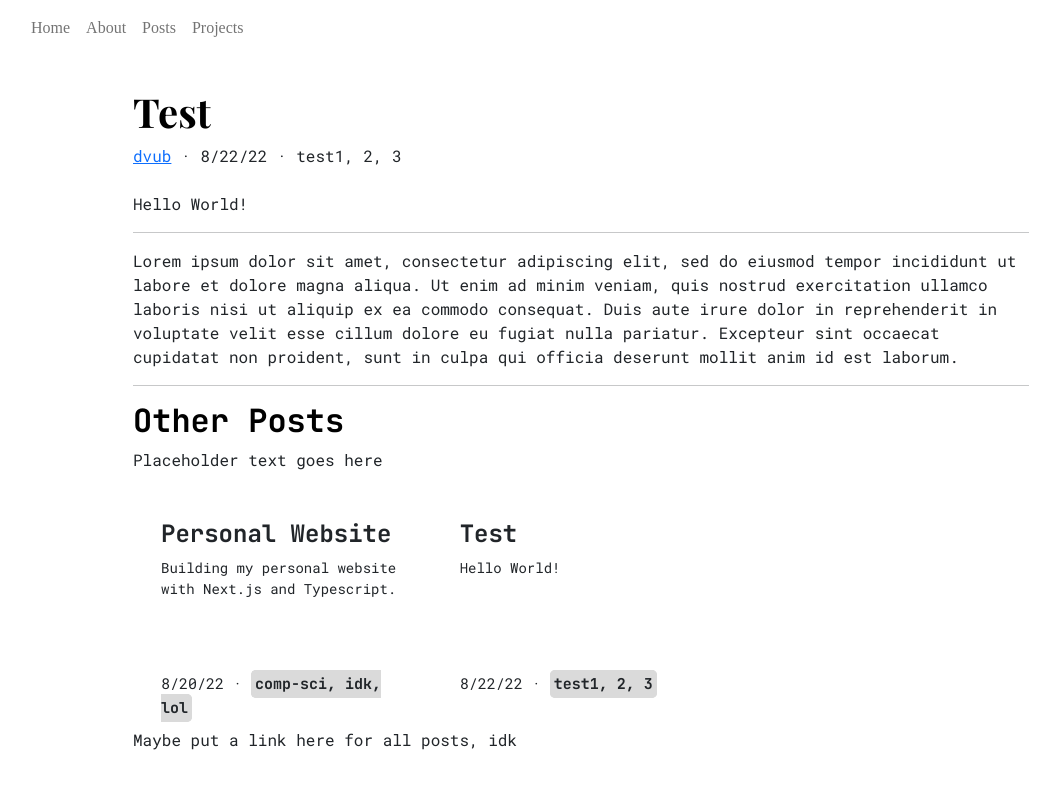
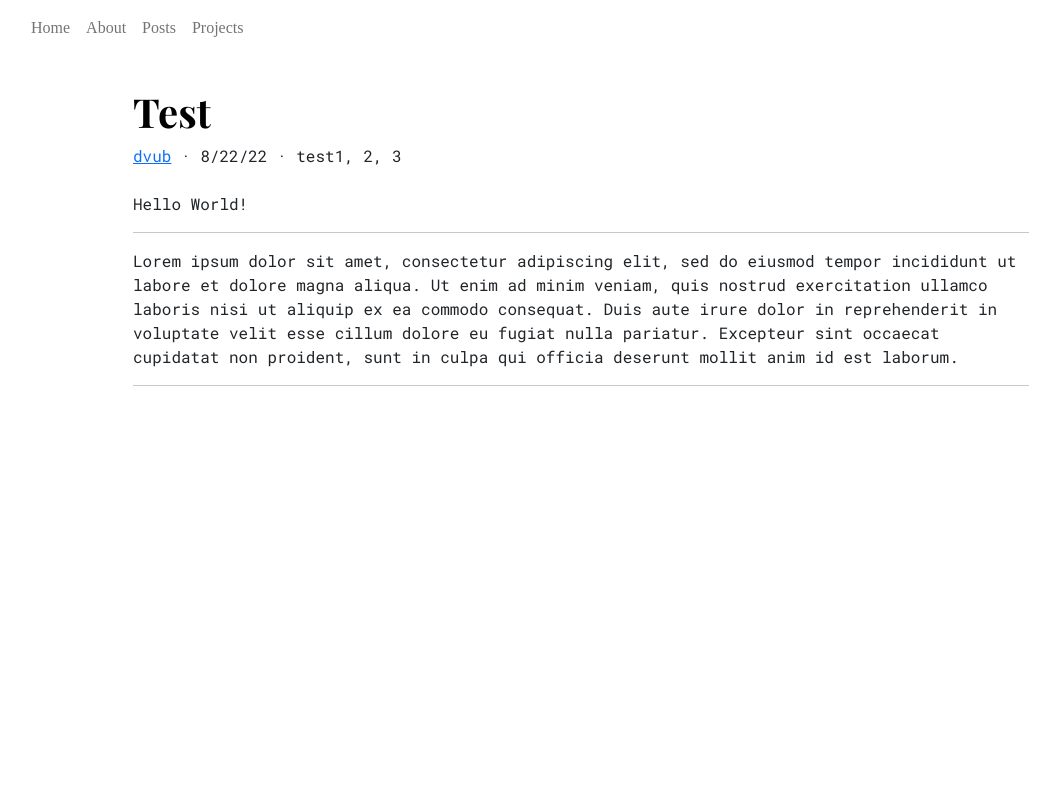
Before and after one commit to dvub/dvub-site, a Next.js app: page /posts/test in a window 1280 px wide. Shown: the top 788 px of the page, without its empty margins (59-1105 px from the left). Built offline with nearby package versions, Linux system fonts and the light colour scheme; a small style sheet from the web is missing; a web font is replaced by a local one.

Commit message:
remove layout footer

```diff
--- a/components/layout.tsx
+++ b/components/layout.tsx
@@ -1,11 +1,8 @@
-import CSS from 'csstype'
 import React, { ReactNode, FC, useState, useEffect } from 'react'
 import type { Metadata } from '../types/metadata'
-import Link from 'next/link'
 import Head from 'next/head'
-import { Col, Container, Row } from 'react-bootstrap'
+import { Col } from 'react-bootstrap'
 import PostCard from './postCard'
-
 
 interface Props {
     children: ReactNode;
@@ -71,21 +68,6 @@ const Layout: FC<Props> = (props) => {
                     {children}
                 </div>
                 <hr />
-                {/*footer goes here */}
-                <footer>
-
-                    <div>
-                        <h2>Other Posts</h2>
-                        Placeholder text goes here
-                    </div>
-                    <Container style={{ marginTop: '2rem' }}>
-                        <Row xs={1} md={2} lg={2} xl={3}>
-                            {listItems}
-                        </Row>
-                    </Container>
-                    Maybe put a link here for all posts, idk
-                </footer>
-
             </div>
         </div>
     );
```
